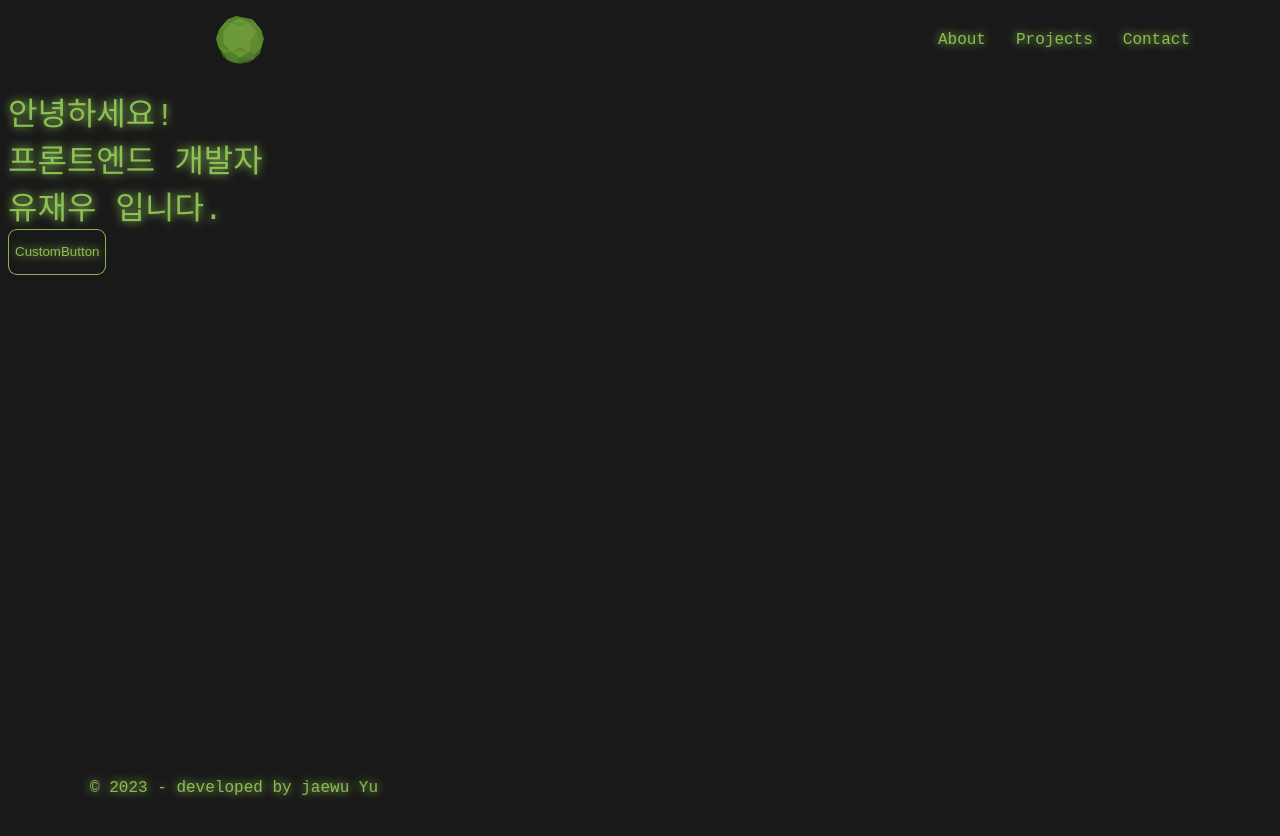
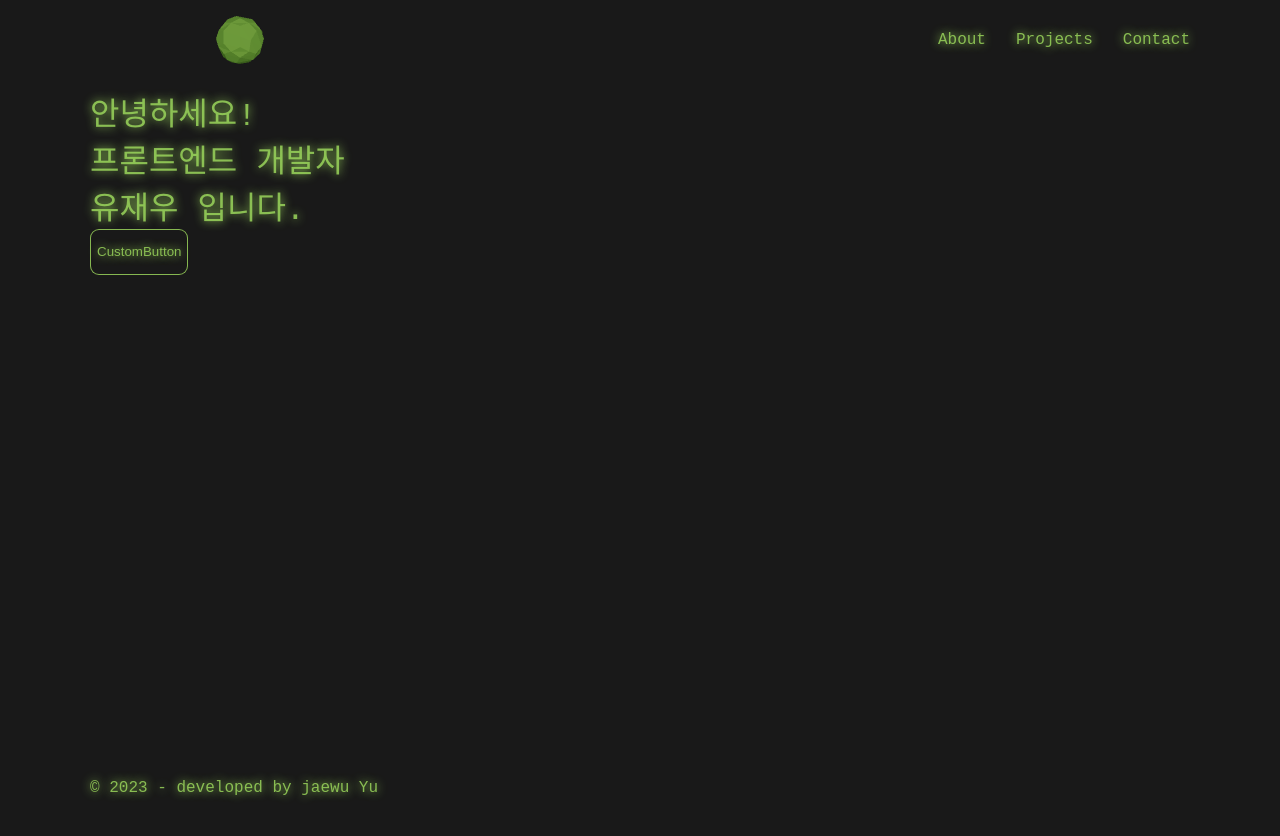
Before and after one commit to doraeza/portfolio, a React (Vite) app in the folder portfolio/: page / in a window 1280 px wide. Built offline with nearby package versions, Linux system fonts and the light colour scheme; a web font is replaced by a local one.

Commit message:
body layer

```diff
--- a/portfolio/src/components/layout/body/index.tsx
+++ b/portfolio/src/components/layout/body/index.tsx
@@ -5,12 +5,12 @@ import { css } from "@emotion/react";
 export default function Body({children}:{children: React.ReactNode}) {
     return (
         <div css={css({
-            display: "flex",
             width: "96%",
             maxWidth: "1100px",
             height: "100%",
             margin: "0 auto",
             alignItems: "center",
+            minHeight: "calc(100vh - 150px)"
         })}>
             {children}
         </div>
--- a/portfolio/src/components/layout/desktop.layout.tsx
+++ b/portfolio/src/components/layout/desktop.layout.tsx
@@ -4,6 +4,7 @@ import Header from "./header"
 import React from "react"
 /** @jsxImportSource @emotion/react */
 import { css } from "@emotion/react";
+import Body from "./body";
 
 const DesktopLayout = ({ children }: { children: React.ReactNode }) => {
     return (
@@ -13,9 +14,9 @@ const DesktopLayout = ({ children }: { children: React.ReactNode }) => {
                 paddingTop: "80px"
             })}>
                 <Header />
-                <div css={css({
-                    minHeight: "calc(100vh - 150px)"
-                })}>{children}</div>
+                <Body>
+                    {children}
+                </Body>
                 <Footer />
             </div>
         </>
--- a/portfolio/src/main.tsx
+++ b/portfolio/src/main.tsx
@@ -4,7 +4,6 @@ import Layout from './components/layout'
 import App from './pages/App'
 import './styles/main.css';
 /** @jsxImportSource @emotion/react */
-import { css } from "@emotion/react";
 import { QueryClient, QueryClientProvider } from "react-query";
 import { RecoilRoot } from 'recoil';
 const queryClient = new QueryClient();
```
